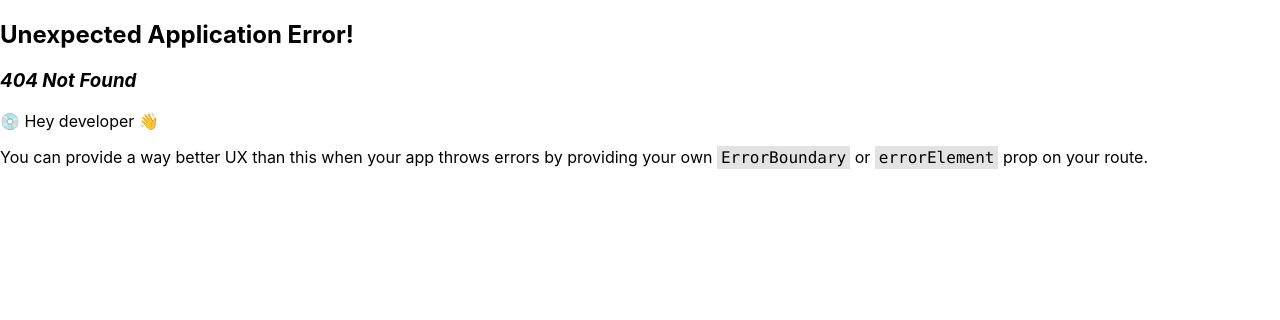
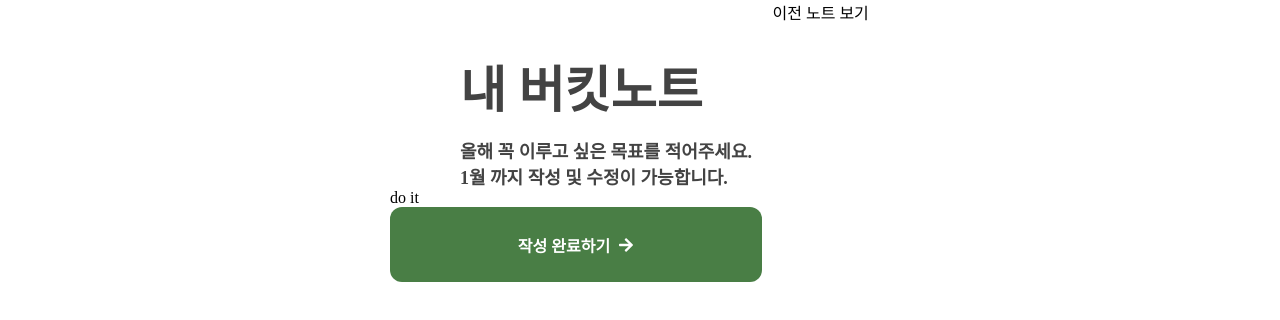
Before and after one commit to keaikelly/DDOKSORI_Frontend, a React (Create React App) app in the folder frontend/: page /mypage in a window 1280 px wide. Before the commit this address had no page. Shown: the top 320 px of the page. Built offline with nearby package versions, Linux system fonts and the light colour scheme.

Commit message:
[feat] 페이지 구조 작성

```diff
--- /dev/null
+++ b/frontend/src/pages/MyPage/MyPage/MyPage.js
@@ -0,0 +1,27 @@
+import React from 'react';
+import styles from './MyPage.module.css';
+import Button from '../../../components/common/button/button';
+const MyPage = () => {
+  return (
+    <div className={styles.container}>
+      <div className={styles.titleContainer}>
+        <div className={styles.title}>
+            내 버킷노트
+        </div>
+        <div className={styles.small}>
+            이전 노트 보기
+        </div>
+      </div>
+      <div className={styles.context}>
+      올해 꼭 이루고 싶은 목표를 적어주세요. <br/>
+      1월 까지 작성 및 수정이 가능합니다.
+      </div>
+      <div className={styles.listContainer}>
+        <div>do it</div>
+      </div>
+        <Button text={"작성 완료하기"} link={"/"}/>
+    </div>
+  );
+}
+
+export default MyPage;
--- /dev/null
+++ b/frontend/src/pages/MyPage/MyPage/MyPage.module.css
@@ -0,0 +1,53 @@
+
+.container{
+  margin: auto;
+  height: 100vh;
+  background-color: rgb(255, 255, 255);
+  width: clamp(50px,100%, 500px);
+  font-family: 'Pretendard-Regular';
+}
+
+.titleContainer{
+display: flex;
+}
+
+.title {
+  font-family: 'Pretendard-Regular';
+  padding: clamp(30px,16%,50px) 0 clamp(12px, 3%, 20px) 0;
+  color: #434343;
+  font-size: clamp(24px,8vw, 50px);
+  font-weight: bold;
+  text-align: left;
+  margin: 0 14%;
+}
+
+.context {
+  font-family: 'Pretendard-Regular';
+  color: #434343;
+  font-size: clamp(12px,3.5vw, 18px);
+  font-weight: bold;
+  text-align: left;
+  margin: 0 14%;
+}
+
+.clover {
+  display: flex;
+  flex-direction: column;  /* Stack the elements vertically */
+  justify-content: center;
+  align-items: center;  /* Center horizontally */
+  text-align: center;
+}
+
+.mainImg {
+  width: clamp(20px,82%,420px);
+}
+
+.buttonContainer{
+  display: flex;
+  flex-direction: column;  /* Stack the elements vertically */
+  justify-content: center;
+  align-items: center;  /* Center horizontally */
+  text-align: center;
+  padding: clamp(30px,16%,50px) 0 clamp(12px, 3%, 20px) 0;
+  gap: clamp(30px,16%,50px);
+}
--- a/frontend/src/router.jsx
+++ b/frontend/src/router.jsx
@@ -1,6 +1,7 @@
 import { createBrowserRouter } from 'react-router-dom';
 import Intro from './pages/Intro/Intro.js';
 import Main from './pages/Main/Main.js';
+import MyPage from './pages/MyPage/MyPage/MyPage.js';
 
 const router = createBrowserRouter([
   {
@@ -11,6 +12,10 @@ const router = createBrowserRouter([
     path: '/main',
     element: <Main />,
   },
+  {
+    path: '/mypage',
+    element: <MyPage />,
+  },
 ]);
 
 export default router;
```
